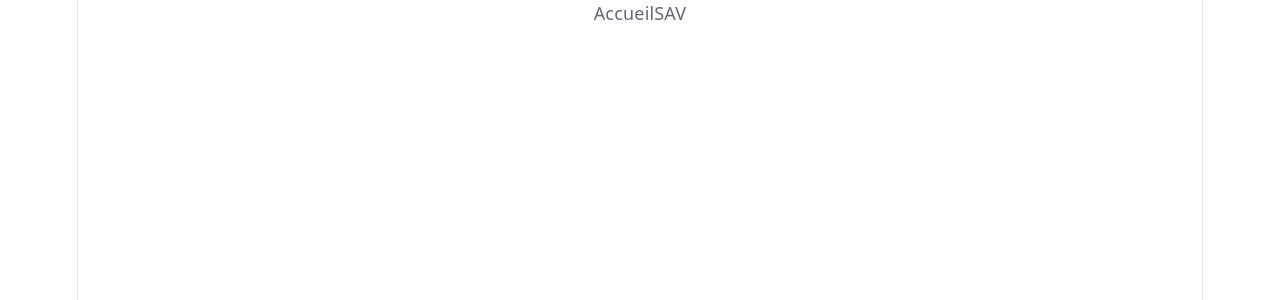
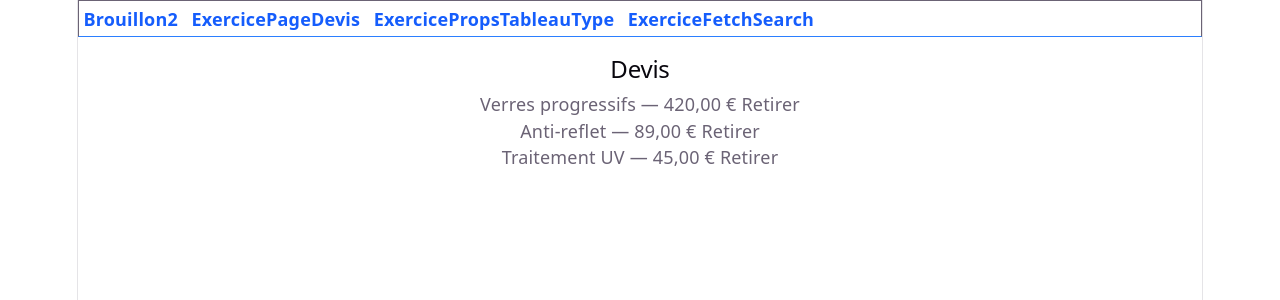
Before and after one commit to Frederic-Champion/projet-vite-local, a React (Vite) app: page /page-devis in a window 1280 px wide. Before the commit this address had no page. Shown: the top 300 px of the page. Built offline with nearby package versions, Linux system fonts and the light colour scheme.

Commit message:
post Vacances

```diff
--- a/index.html
+++ b/index.html
@@ -8,6 +8,6 @@
   </head>
   <body>
     <div id="root"></div>
-    <script type="module" src="/src/main.jsx"></script>
+    <script type="module" src="/src/main.tsx"></script>
   </body>
 </html>
--- a/src/App.tsx
+++ b/src/App.tsx
@@ -1,25 +1,38 @@
-// Section exercices à importer et commenter/décommenter dès que l'on souhaite afficher le composant avec App()
-
 // import Brouillon from "./components-exercices/Brouillon-exercice";
-// import Brouillon2 from "./components-exercices/Brouillon-TSX";
-import PageAccueil from "./components-exercices/PageAccueil";
-import PageSav from "./components-exercices/PageSav";
+import Brouillon2 from "./components-exercices/Brouillon-TSX";
+import ExerciceFetchSearch from "./components-exercices/Exercice-fetch-search";
+import ExercicePropsTableauType from "./components-exercices/exercice Props-TableauType";
+import ExercicePageDevis from "./components-exercices/Exercice-FonctionProps";
 import { Route, Routes, Link } from "react-router";
 
 function App() {
   // return <Brouillon2 />;
 
   return (
-    <>
-      <nav>
-        <Link to="/">Accueil</Link>
-        <Link to="/sav">SAV</Link>
+    <div className="grid min-h-screen grid-rows-[auto_1fr]">
+      <nav className="flex gap-3 border border-b-blue-500 p-1 font-semibold">
+        <Link className="text-blue-600 hover:underline" to="/brouillon2">
+          Brouillon2
+        </Link>
+        <Link className="text-blue-600 hover:underline" to="/page-devis">
+          ExercicePageDevis
+        </Link>
+        <Link className="text-blue-600 hover:underline" to="/props-tableau-type">
+          ExercicePropsTableauType
+        </Link>
+        <Link className="text-blue-600 hover:underline" to="/fetch-search">
+          ExerciceFetchSearch
+        </Link>
       </nav>
-      <Routes>
-        <Route path="/sav" element={<PageSav />} />
-        <Route path="/" element={<PageAccueil />} />
-      </Routes>
-    </>
+      <main className="p-4">
+        <Routes>
+          <Route path="/brouillon2" element={<Brouillon2 />} />
+          <Route path="/page-devis" element={<ExercicePageDevis />} />
+          <Route path="/props-tableau-type" element={<ExercicePropsTableauType />} />
+          <Route path="/fetch-search" element={<ExerciceFetchSearch />} />
+        </Routes>
+      </main>
+    </div>
   );
 }
 
--- a/src/components-exercices/Brouillon-TSX.tsx
+++ b/src/components-exercices/Brouillon-TSX.tsx
@@ -1,60 +1,6 @@
-/*
-
-Dossier #A12 — Monture Ray-Ban — statut : en attente   [Traité]
-Dossier #B07 — Verres Essilor — statut : traité        [Traité]
-Dossier #C33 — Étui cuir      — statut : en attente    [Traité]
-
-*/
-
-import { useState } from "react";
-
-const SAVS_INITIAUX = [
-  { id: "A12", produit: "Monture Ray-Ban", statut: "en attente" },
-  { id: "B07", produit: "Verres Essilor", statut: "traité" },
-  { id: "C33", produit: "Étui cuir", statut: "en attente" },
-];
-
-interface sav {
-  id: string;
-  produit: string;
-  statut: string;
+function Brouillon2() {
+  null;
+  return <h1>Brouillon2</h1>;
 }
 
-interface ListeSavProps {
-  savs: sav[];
-  onTraiter: (id: string) => void;
-}
-
-function ListeSav({ savs, onTraiter }: ListeSavProps) {
-  return (
-    <ul>
-      {savs.map((s) => (
-        <li key={s.id}>
-          {s.id} - {s.produit} - statut :{" "}
-          {s.statut !== "en attente" ? (
-            "traité"
-          ) : (
-            <>
-              en attente
-              <button onClick={() => onTraiter(s.id)}>[Traité]</button>
-            </>
-          )}
-        </li>
-      ))}
-    </ul>
-  );
-}
-
-export default function PageSav() {
-  const [dossiers, setDossiers] = useState<sav[]>(SAVS_INITIAUX);
-
-  function traitement(id: string) {
-    setDossiers(
-      [...dossiers].map((d) => {
-        return d.id === id ? { ...d, statut: "traité" } : d;
-      }),
-    );
-  }
-
-  return <ListeSav savs={dossiers} onTraiter={traitement} />;
-}
+export default Brouillon2;
--- a/src/components-exercices/Exercice-FonctionProps.tsx
+++ b/src/components-exercices/Exercice-FonctionProps.tsx
@@ -30,7 +30,7 @@ function ListePrestations({ prestations, onRetirer }: ListePrestationsProps) {
   );
 }
 
-function PageDevis() {
+function ExercicePageDevis() {
   const [lignes, setLignes] = useState(PRESTATIONS);
 
   function retirer(id: string) {
@@ -45,7 +45,7 @@ function PageDevis() {
   );
 }
 
-export default PageDevis;
+export default ExercicePageDevis;
 
 /* Résultat attendu
 
--- a/src/components-exercices/PageAccueil.tsx
+++ /dev/null
@@ -1,4 +0,0 @@
-// PageAccueil.tsx
-export default function PageAccueil() {
-  return <h1>Accueil</h1>;
-}
--- a/src/components-exercices/PageSav.tsx
+++ /dev/null
@@ -1,4 +0,0 @@
-// PageSav.tsx
-export default function PageSav() {
-  return <h1>SAV</h1>;
-}
--- a/src/components-exercices/exercice Props-TableauType.tsx
+++ b/src/components-exercices/exercice Props-TableauType.tsx
@@ -48,7 +48,7 @@ function ListeClients({ clients }: ListeClientsProps) {
   );
 }
 
-function PageClients() {
+function ExercicePropsTableauType() {
   return (
     <section>
       <h2>Clients</h2>
@@ -57,7 +57,7 @@ function PageClients() {
   );
 }
 
-export default PageClients;
+export default ExercicePropsTableauType;
 
 /*  Résultat attendu
 
```
Also changed, not shown: src/components-exercices/Exercice-fetch-search.jsx (+6 -2 lines), src/App.css (added), 1 other file (tests, documents, lock files or other folders).
